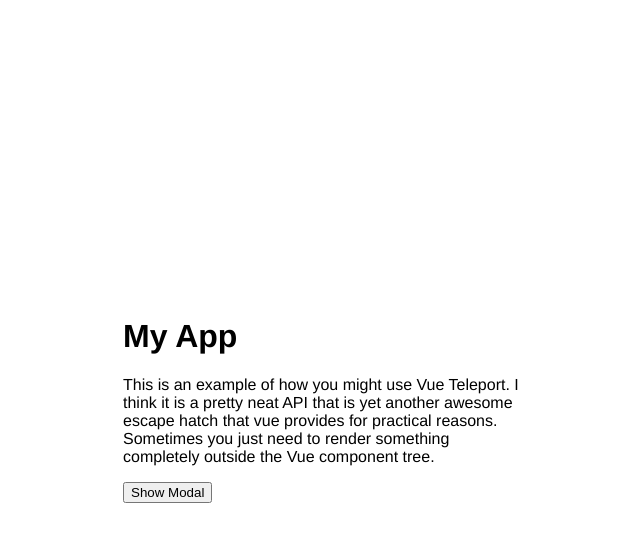
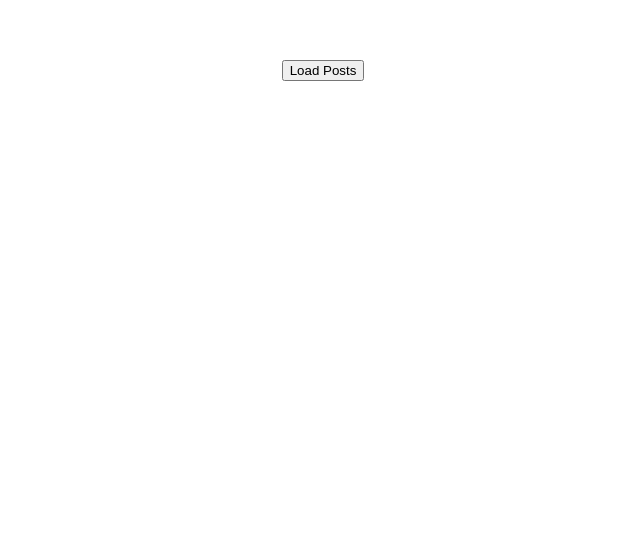
Before and after one commit to rclarian/Vue.js_3_A, a Vue app in the folder vue-components/: page / in a window 1280 px wide. Shown: the top 542 px of the page, without its empty margins (317-957 px from the left). Built offline with nearby package versions, Linux system fonts and the light colour scheme.

Commit message:
#45. Vue JS 3 Tutorial - 45 - HTTP GET Request - (axios.get('https://jsonplaceholder.typicode.com/posts'))
#45. Vue JS 3 Tutorial - 45 - HTTP GET Request - (axios.get('https://jsonplaceholder.typicode.com/posts'))

```diff
--- a/vue-components/src/App.vue
+++ b/vue-components/src/App.vue
@@ -1,31 +1,20 @@
 <template>
-  <div class="container">
-    <div class="content">
-      <h1>My App</h1>
-      <p>
-        This is an example of how you might use Vue Teleport. I think it is a pretty neat API that is yet another awesome escape hatch that vue provides for practical reasons. Sometimes you just need to render something completely outside the Vue component tree.
-      </p>
-      <button @click="showModal = true">Show Modal</button>
-      <teleport to="#modal-root">
-        <ModalRoot v-show="showModal" @close="showModal = false">
-          This is the secret modal message!
-        </ModalRoot>
-      </teleport>
-    </div>
+  <div>
+    <PostList/>
   </div>
 </template>
 
 <script>
-import ModalRoot from './components/ModalRoot.vue';
+import PostList from './components/PostList.vue';
 
 export default {
   name: 'App',
   components: {
-    ModalRoot,
+    PostList,
   },
   data() {
     return {
-      showModal: false,
+
     }
   },
   provide() {
@@ -52,9 +41,9 @@ html, body, #app {
   font-family: Avenir, Helvetica, Arial, sans-serif;
   -webkit-font-smoothing: antialiased;
   -moz-osx-font-smoothing: grayscale;
-  /* text-align: center;
+  text-align: center;
   color: #2c3e50;
-  margin-top: 60px; */
+  margin-top: 60px;
 }
 
 .container {
--- /dev/null
+++ b/vue-components/src/components/PostList.vue
@@ -0,0 +1,41 @@
+<template>
+    <div>
+        <button @click="getPosts">Load Posts</button>
+        <h3 v-if="errorMsg">{{ errorMsg }}</h3>
+        <div v-for="post in posts" :key="post.id">
+            <h3>{{ post.id }}. {{ post.title }}</h3>
+            <p>{{ post.body }}</p>
+            <hr />
+        </div>
+    </div>
+</template>
+
+<script>
+import axios from 'axios';
+    export default {
+        name: 'PostList',
+        data() {
+            return {
+                posts: [],
+                errorMsg: '',
+            }
+        },
+        methods: {
+            getPosts() {
+                axios.get('https://jsonplaceholder.typicode.com/posts')
+                .then((response) => {
+                    console.log(response.data);
+                    this.posts = response.data;
+                })
+                .catch((error) => {
+                    console.log(error);
+                    this.errorMsg = 'Error retrieving data'
+                })
+            }
+        },
+    }
+</script>
+
+<style>
+
+</style>
```
